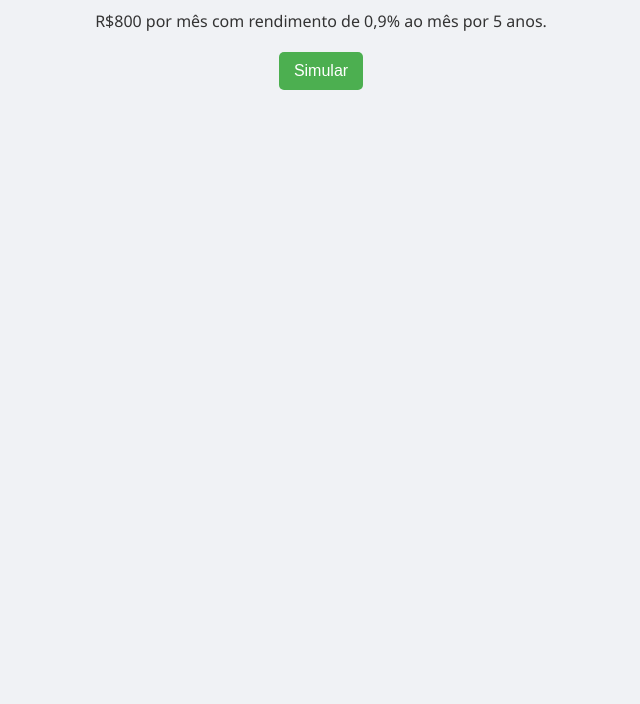
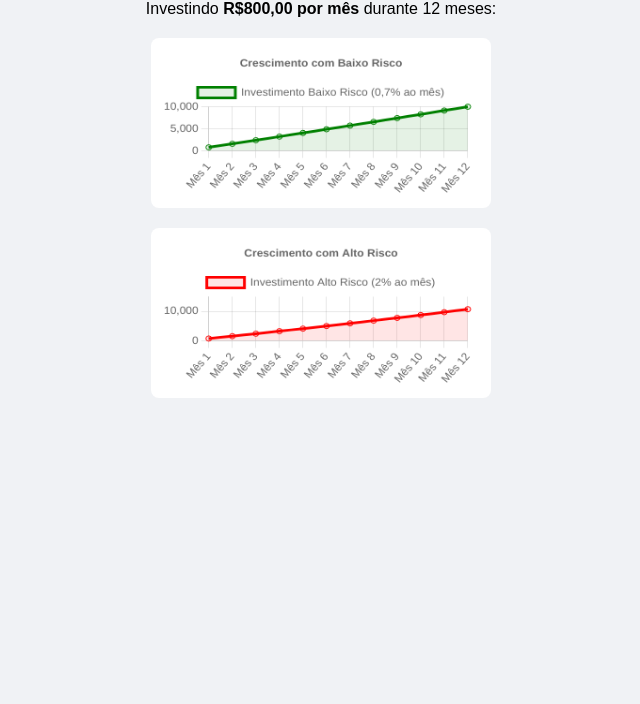
Before and after one commit to 9481A24/Selic, a plain HTML site: page index.html in a window 1280 px wide. Shown: the part 96-800 px from the top of the page, without its empty margins (319-959 px from the left). Drawn offline with nearby package versions, Linux system fonts and the light colour scheme.

Commit message:
Update index.html

```diff
--- a/index.html
+++ b/index.html
@@ -1,110 +1,104 @@
 <!DOCTYPE html>
 <html lang="pt-BR">
 <head>
-  <meta charset="UTF-8" />
-  <title>Simulador de Investimento</title>
+  <meta charset="UTF-8">
+  <title>Simulador de Investimentos</title>
   <script src="https://cdn.jsdelivr.net/npm/chart.js"></script>
   <style>
     body {
-      font-family: 'Segoe UI', sans-serif;
+      font-family: Arial, sans-serif;
       background: #f0f2f5;
       padding: 20px;
-      color: #333;
-      max-width: 700px;
-      margin: auto;
-    }
-    h1 {
       text-align: center;
     }
     canvas {
-      margin-top: 30px;
-    }
-    button {
-      background-color: #4CAF50;
-      color: white;
-      border: none;
-      padding: 10px 15px;
-      font-size: 16px;
-      cursor: pointer;
-      border-radius: 5px;
-      display: block;
+      max-width: 600px;
       margin: 20px auto;
-    }
-    button:hover {
-      background-color: #45a049;
+      background: #fff;
+      padding: 10px;
+      border-radius: 8px;
     }
   </style>
 </head>
 <body>
-  <h1>Simulador de Investimento</h1>
-  <p style="text-align:center;">R$800 por mês com rendimento de 0,9% ao mês por 5 anos.</p>
-  <button onclick="simularInvestimento()">Simular</button>
-  <canvas id="graficoInvestimento" width="600" height="400"></canvas>
+
+  <h2>Simulador de Investimento Mensal</h2>
+
+  <p>Investindo <strong>R$800,00 por mês</strong> durante 12 meses:</p>
+
+  <canvas id="graficoBaixo"></canvas>
+  <canvas id="graficoAlto"></canvas>
 
   <script>
-    function simularInvestimento() {
-      const aporteMensal = 800;
-      const rendimentoMensal = 0.009; // 0,9%
-      const meses = 60;
+    function calcularInvestimento(valorMensal, meses, taxaMensal) {
       let saldo = 0;
-      const saldos = [];
-      const aportes = [];
+      const dados = [];
 
       for (let i = 1; i <= meses; i++) {
-        saldo = (saldo + aporteMensal) * (1 + rendimentoMensal);
-        saldos.push(saldo.toFixed(2));
-        aportes.push(i * aporteMensal);
+        saldo = saldo * (1 + taxaMensal) + valorMensal;
+        dados.push(saldo.toFixed(2));
       }
 
-      const ctx = document.getElementById('graficoInvestimento').getContext('2d');
-      if (window.grafico) window.grafico.destroy(); // atualiza se já existir
+      return dados;
+    }
 
-      window.grafico = new Chart(ctx, {
+    const meses = 12;
+    const valorMensal = 800;
+
+    const mesesLabels = Array.from({ length: meses }, (_, i) => `Mês ${i + 1}`);
+    const dadosBaixo = calcularInvestimento(valorMensal, meses, 0.007);
+    const dadosAlto = calcularInvestimento(valorMensal, meses, 0.02);
+
+    // Gráfico 1 - Baixo Risco
+    new Chart(document.getElementById('graficoBaixo'), {
       type: 'line',
       data: {
-          labels: Array.from({length: meses}, (_, i) => `Mês ${i+1}`),
-          datasets: [
-            {
-              label: 'Total com Juros',
-              data: saldos,
+        labels: mesesLabels,
+        datasets: [{
+          label: 'Investimento Baixo Risco (0,7% ao mês)',
+          data: dadosBaixo,
           borderColor: 'green',
-              fill: false,
+          backgroundColor: 'rgba(0, 128, 0, 0.1)',
+          fill: true,
           tension: 0.3
-            },
-            {
-              label: 'Valor Investido (sem juros)',
-              data: aportes,
-              borderColor: 'gray',
-              borderDash: [5, 5],
-              fill: false,
-              tension: 0.3
-            }
-          ]
+        }]
       },
       options: {
         responsive: true,
         plugins: {
-            legend: {
-              position: 'bottom'
-            }
-          },
-          scales: {
-            y: {
           title: {
             display: true,
-                text: 'Valor acumulado (R$)'
-              }
-            },
-            x: {
-              title: {
-                display: true,
-                text: 'Tempo (meses)'
-              }
+            text: 'Crescimento com Baixo Risco'
           }
         }
       }
     });
+
+    // Gráfico 2 - Alto Risco
+    new Chart(document.getElementById('graficoAlto'), {
+      type: 'line',
+      data: {
+        labels: mesesLabels,
+        datasets: [{
+          label: 'Investimento Alto Risco (2% ao mês)',
+          data: dadosAlto,
+          borderColor: 'red',
+          backgroundColor: 'rgba(255, 0, 0, 0.1)',
+          fill: true,
+          tension: 0.3
+        }]
+      },
+      options: {
+        responsive: true,
+        plugins: {
+          title: {
+            display: true,
+            text: 'Crescimento com Alto Risco'
           }
+        }
+      }
+    });
   </script>
+
 </body>
 </html>
```
Lines whose indentation alone changed are shown as unchanged.
